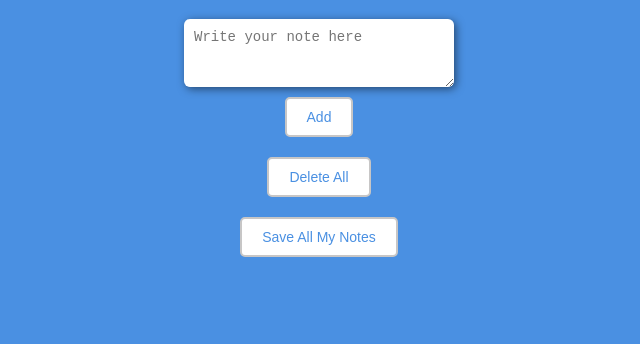
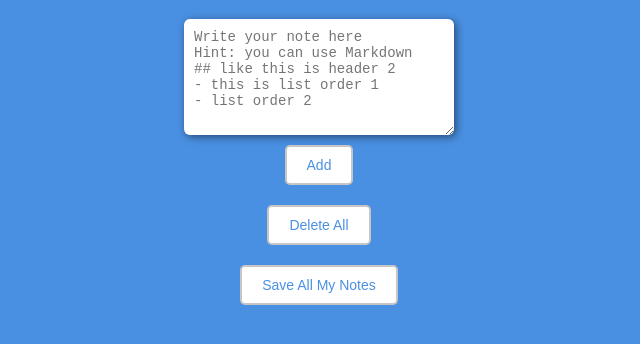
Before and after one commit to everythingisimportant/noteapp, a plain HTML site: page index.html in a window 1280 px wide. Shown: the part 76-420 px from the top of the page, without its empty margins (321-961 px from the left). Drawn offline with nearby package versions, Linux system fonts and the light colour scheme.

Commit message:
Add hint write note with Markdown format and also clear local storage when delete all

```diff
--- a/index.html
+++ b/index.html
@@ -10,7 +10,12 @@
 </head>
 <body>
     <h1 style="color:white">Note App</h1>
-    <textarea id="add_note" class="autoExpand" rows='3' data-min-rows='3' placeholder='Write your note here' autofocus></textarea>
+    <textarea id="add_note" class="autoExpand" rows='6' data-min-rows='5'
+    placeholder='Write your note here
+Hint: you can use Markdown
+## like this is header 2
+- this is list order 1
+- list order 2' autofocus></textarea>
     <button onclick="addNote()">Add</button>
     <button onclick="deleteAllNote()">Delete All</button>
     <button onclick="addLocalStorage()">Save All My Notes</button>
--- a/script.js
+++ b/script.js
@@ -52,6 +52,7 @@ const deleteAllNote = () => {
   if (confirmation && confirmation.toLowerCase() === "yes") {
     document.querySelector("#notes").innerHTML = "";
     alert("Deleted!");
+    localStorage.clear();
   }
 };
 
```
